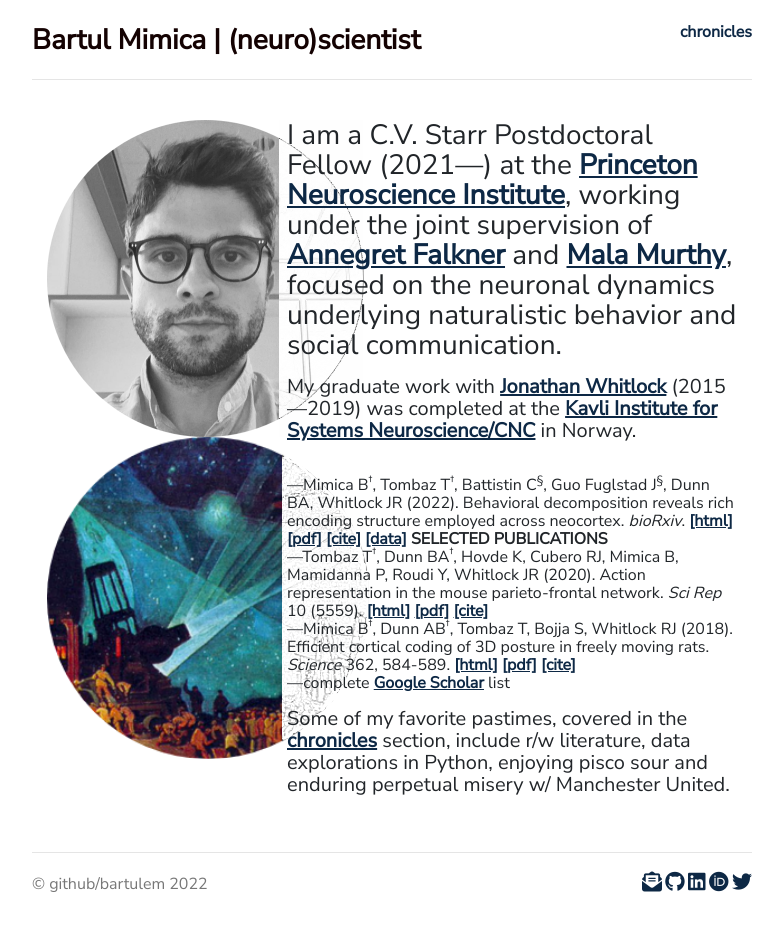
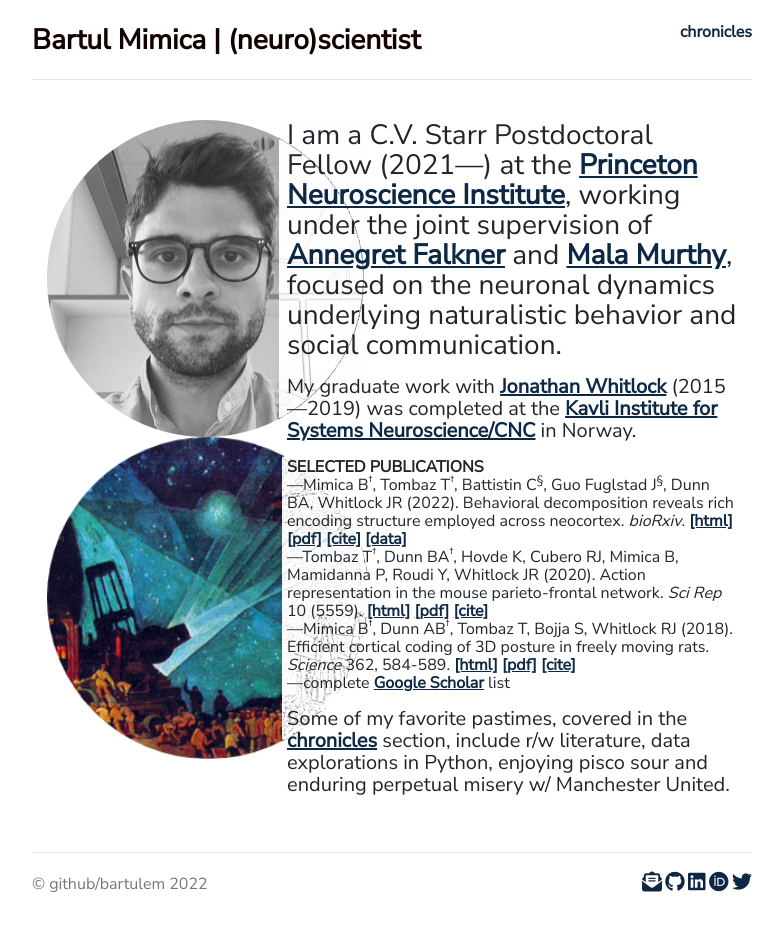
Before and after one commit to bartulem/bartulem.github.io, a Jekyll site: the page built from index.html, in a window 1280 px wide. Shown: the whole page, without its empty margins (248-1031 px from the left). Built offline with Jekyll 4.4.1, drawn with Linux system fonts in a browser that asks for light colours; nearby versions of some CDN libraries; comment, search, counter and statistics services are not loaded; a style sheet for code colours, icons or effects is not loaded.

```diff
--- a/index.html
+++ b/index.html
@@ -16,7 +16,7 @@
 
 	<p>My graduate work with <a style= "text-decoration: underline" target="_blank" href="https://www.whitlocklab.org/">Jonathan Whitlock</a> (2015—2019) was completed at the <a style= "text-decoration: underline" target="_blank" href="https://www.ntnu.edu/kavli">Kavli Institute for Systems Neuroscience/CNC</a> in Norway.</p>
 
-	<p class="publications"> <br/>—Mimica B<sup>†</sup>, Tombaz T<sup>†</sup>, Battistin C<sup>§</sup>, Guo Fuglstad J<sup>§</sup>, Dunn BA, Whitlock JR (2022). Behavioral decomposition reveals rich encoding structure employed across neocortex. <em>bioRxiv</em>. <a href="https://www.biorxiv.org/content/10.1101/2022.02.08.479515v1" target="_blank"><u>[html]</u></a> <a href="/files/MTBFDW_2022_bioRxiv.pdf" target="_blank"><u>[pdf]</u></a> <a href="files/mimica2022.bib" download><u>[cite]</u></a> <a href="https://figshare.com/articles/dataset/Rat_3D_Tracking_E-Phys_KISN_2020_Dataset/17903834" target="_blank"><u>[data]</u></a> <a class="altmetric-embed" data-badge-popover="right" data-badge-type="4" data-doi="10.1101/2022.02.08.479515" data-hide-no-mentions="true"></a> <b>SELECTED PUBLICATIONS</b> <br/> —Tombaz T<sup>†</sup>, Dunn BA<sup>†</sup>, Hovde K, Cubero RJ, Mimica B, Mamidanna P, Roudi Y, Whitlock JR (2020). Action representation in the mouse parieto-frontal network. <em>Sci Rep</em> 10 (5559). <a href="https://www.nature.com/articles/s41598-020-62089-6?error=cookies_not_supported&code=e0a538d4-9569-4b30-b2d1-d78d1c8e03b3" target="_blank"><u>[html]</u></a> <a href="/files/tombaz2020_scireports.pdf" target="_blank"><u>[pdf]</u></a> <a href="files/tombaz2020.bib" download><u>[cite]</u></a> <a class="altmetric-embed" data-badge-popover="right" data-badge-type="4" data-doi="10.1038/s41598-020-62089-6" data-hide-no-mentions="true"></a>
+	<p class="publications"> <b>SELECTED PUBLICATIONS</b> <br/>—Mimica B<sup>†</sup>, Tombaz T<sup>†</sup>, Battistin C<sup>§</sup>, Guo Fuglstad J<sup>§</sup>, Dunn BA, Whitlock JR (2022). Behavioral decomposition reveals rich encoding structure employed across neocortex. <em>bioRxiv</em>. <a href="https://www.biorxiv.org/content/10.1101/2022.02.08.479515v1" target="_blank"><u>[html]</u></a> <a href="/files/MTBFDW_2022_bioRxiv.pdf" target="_blank"><u>[pdf]</u></a> <a href="files/mimica2022.bib" download><u>[cite]</u></a> <a href="https://figshare.com/articles/dataset/Rat_3D_Tracking_E-Phys_KISN_2020_Dataset/17903834" target="_blank"><u>[data]</u></a> <a class="altmetric-embed" data-badge-popover="right" data-badge-type="4" data-doi="10.1101/2022.02.08.479515" data-hide-no-mentions="true"></a> <br/> —Tombaz T<sup>†</sup>, Dunn BA<sup>†</sup>, Hovde K, Cubero RJ, Mimica B, Mamidanna P, Roudi Y, Whitlock JR (2020). Action representation in the mouse parieto-frontal network. <em>Sci Rep</em> 10 (5559). <a href="https://www.nature.com/articles/s41598-020-62089-6?error=cookies_not_supported&code=e0a538d4-9569-4b30-b2d1-d78d1c8e03b3" target="_blank"><u>[html]</u></a> <a href="/files/tombaz2020_scireports.pdf" target="_blank"><u>[pdf]</u></a> <a href="files/tombaz2020.bib" download><u>[cite]</u></a> <a class="altmetric-embed" data-badge-popover="right" data-badge-type="4" data-doi="10.1038/s41598-020-62089-6" data-hide-no-mentions="true"></a>
 	<br/>—Mimica B<sup>†</sup>, Dunn AB<sup>†</sup>, Tombaz T, Bojja S, Whitlock RJ (2018). Efficient cortical coding of 3D posture in freely moving rats. <em>Science</em> 362, 584-589. <a href="https://science.sciencemag.org/content/362/6414/584" target="_blank"><u>[html]</u></a> <a href="files/mimica2018_science.pdf" target="_blank"><u>[pdf]</u></a> <a href="/files/mimica2018.bib" download><u>[cite]</u></a> <a class="altmetric-embed" data-badge-popover="right" data-badge-type="4" data-doi="10.1126/science.aau2013" data-hide-no-mentions="true"></a> <br/> —complete <a href="https://scholar.google.no/citations?user=aUeOyr8AAAAJ&hl=en" target="_blank"><u>Google Scholar</u></a> list</p>
 
 	<p>Some of my favorite pastimes, covered in the <a style= "text-decoration: underline" href="https://bartulem.github.io/chronicles/">chronicles</a> section, include r/w literature, data explorations in Python, enjoying pisco sour and enduring perpetual misery w/ Manchester United.</p>
```
